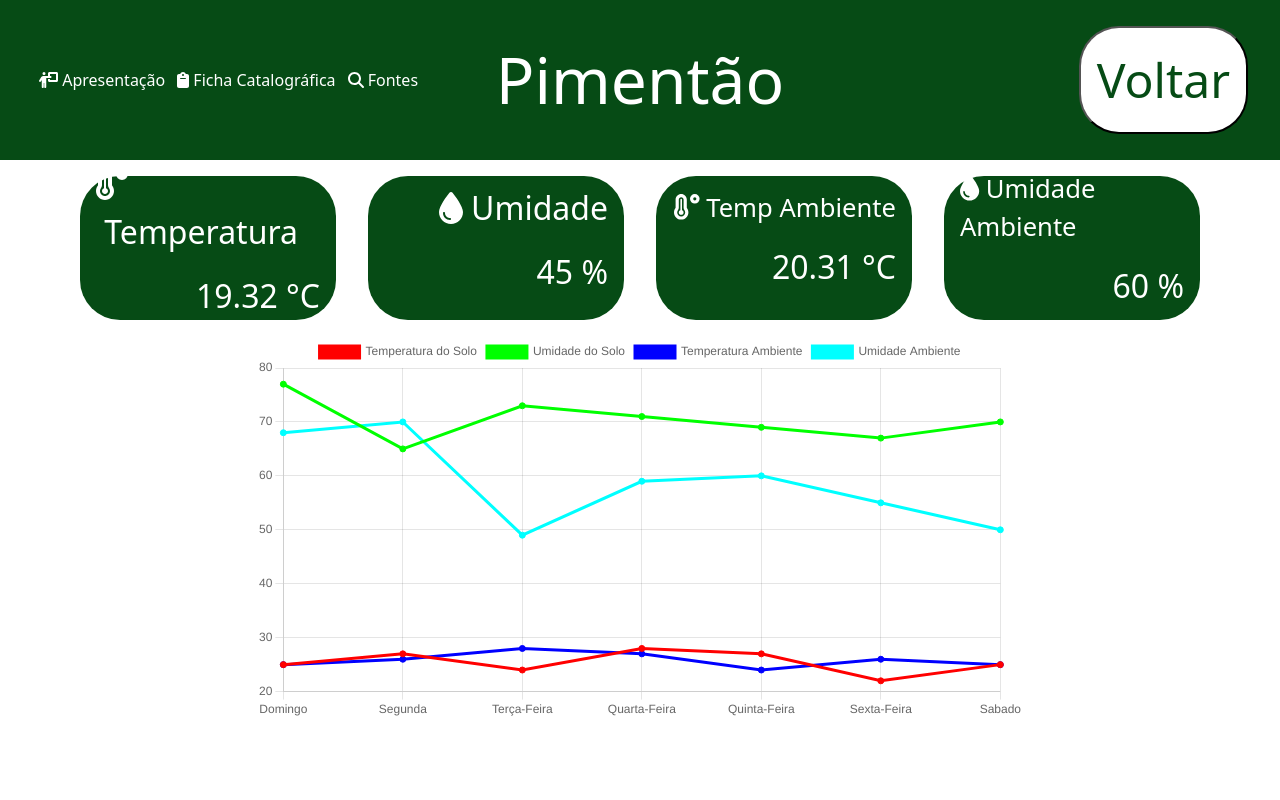
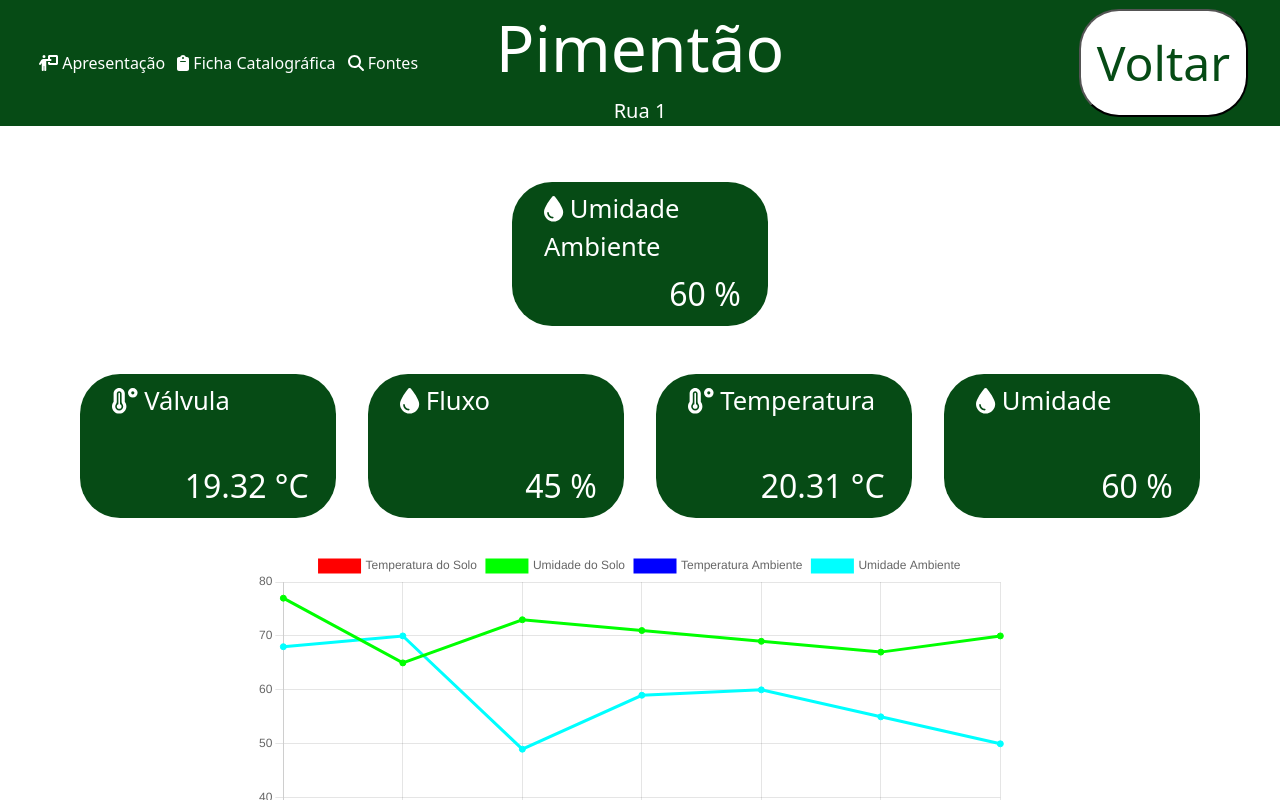
Before and after one commit to PedroHenriqueFAS/Automated_Irrigation_Monitoring, a Vue app: page /stats in a window 1280 px wide. Shown: the top 800 px of the page. Built offline with nearby package versions, Linux system fonts and the light colour scheme; no server answers; the database is empty.

Commit message:
feat: enhance Stats component with subtitle support and improved layout for humidity and temperature stats

```diff
--- a/src/views/Stats.vue
+++ b/src/views/Stats.vue
@@ -1,25 +1,29 @@
 <template>
     <div class="main">
-      <Header :Title="title"/>
+      <Header :Title="title" :subTitle="subtitle"/>
         <div class="content">
+            <div class="air-humidity-stat">
+                    <p class="air-humidity-stat-label"><font-awesome-icon icon="fa-solid fa-droplet" />&nbsp;Umidade Ambiente</p>
+                    <p class="air-humidity-stat-value">{{ Air_Humidity }} %</p>
+                </div>
           <div class="stats-container">
                 <div class="ground-temp-stat">
-                    <p class="ground-temp-stat-label"><font-awesome-icon icon="fa-solid fa-temperature-high" />&nbsp;Temperatura</p>
+                    <p class="ground-temp-stat-label"><font-awesome-icon icon="fa-solid fa-temperature-high" />&nbsp;Válvula</p>
                     <p class="ground-temp-stat-value">{{Ground_Temperature}} °C</p>
                 </div>
 
                 <div class="ground-humidity-stat">
-                    <p class="ground-humidity-stat-label"><font-awesome-icon icon="fa-solid fa-droplet" />&nbsp;Umidade</p>
+                    <p class="ground-humidity-stat-label"><font-awesome-icon icon="fa-solid fa-droplet" />&nbsp;Fluxo</p>
                     <p class="ground-humidity-stat-value">{{Ground_Humidity}} %</p>
                 </div>
 
                 <div class="air-temp-stat">
-                    <p class="air-temp-stat-label"><font-awesome-icon icon="fa-solid fa-temperature-high" />&nbsp;Temp Ambiente</p>
+                    <p class="air-temp-stat-label"><font-awesome-icon icon="fa-solid fa-temperature-high" />&nbsp;Temperatura</p>
                     <p class="air-temp-stat-value">{{ Air_Temperature }} °C</p>
                 </div>
 
                 <div class="air-humidity-stat">
-                    <p class="air-humidity-stat-label"><font-awesome-icon icon="fa-solid fa-droplet" />&nbsp;Umidade Ambiente</p>
+                    <p class="air-humidity-stat-label"><font-awesome-icon icon="fa-solid fa-droplet" />&nbsp;Umidade</p>
                     <p class="air-humidity-stat-value">{{ Air_Humidity }} %</p>
 
                 </div>
@@ -66,6 +70,7 @@ export default {
    data(){
         return{
             title:"Pimentão",
+            subtitle: "Rua 1",
             Stats_Vector:[15,16,17,18,19,19,16],
             computed: {
             myStyles () {
@@ -180,13 +185,13 @@ export default {
     // })
 },
 
-
-
 }
 </script>
+
 <style scoped>
 
 .content{
+    padding-top: 5vh;
     justify-content: center;
     align-items: center;
     flex-direction: column;
@@ -196,23 +201,26 @@ export default {
     display: flex;
     justify-content: center;
     align-items: center;
+    flex-wrap: wrap; /* Adicione esta linha */
 }
 .ground-temp-stat,.air-temp-stat,.air-humidity-stat,.ground-humidity-stat{
     display: flex;
     flex-direction: column;
-    justify-content: center;
-    align-items: flex-end;
+    justify-content: space-between;
+    align-items: stretch; /* Permite alinhar label à esquerda e valor à direita */
     margin: 1rem;
     background-color: #064B15;
     border-radius: 40px;
     width: 20vw;
     height: 18vh;
     color: #fff;
+    padding: 0.5rem 1rem;
+    margin-bottom: 2rem
 }
 .ground-temp-stat-label,.air-temp-stat-label,.air-humidity-stat-label,.ground-humidity-stat-label{
-    font-size: 2.5vw;
-    padding: 0;
-    margin: 0rem 1rem 0rem 1rem;
+    font-size: 2vw;
+    margin: 0rem 1rem 0rem 1rem ;
+
 }
 
 .air-temp-stat-label,.air-humidity-stat-label{
@@ -221,8 +229,9 @@ export default {
 }
 .ground-temp-stat-value,.air-temp-stat-value,.air-humidity-stat-value,.ground-humidity-stat-value{
     font-size: 2rem;
-    margin: 1rem 1rem 1rem 1rem;
-
+    margin: 0rem ;
+    text-align: right;
+    max-width: 95%; /* Garante que o valor ocupe toda a largura do card */
 }
 
 .graph-stats{
@@ -230,6 +239,7 @@ export default {
     justify-content: center;
     height: 30vw;
     width: 70vw;
+    margin-bottom: 3rem
 }
 
 @media screen and (max-width: 600px) {
@@ -259,7 +269,8 @@ export default {
     display: flex;
     justify-content: center;
     height: 50vw;
-    width: 100vw;
+    width: 100%;
+    margin-bottom: 1.5rem; /* <-- espaçamento após o gráfico */
 }
 
 }
```
